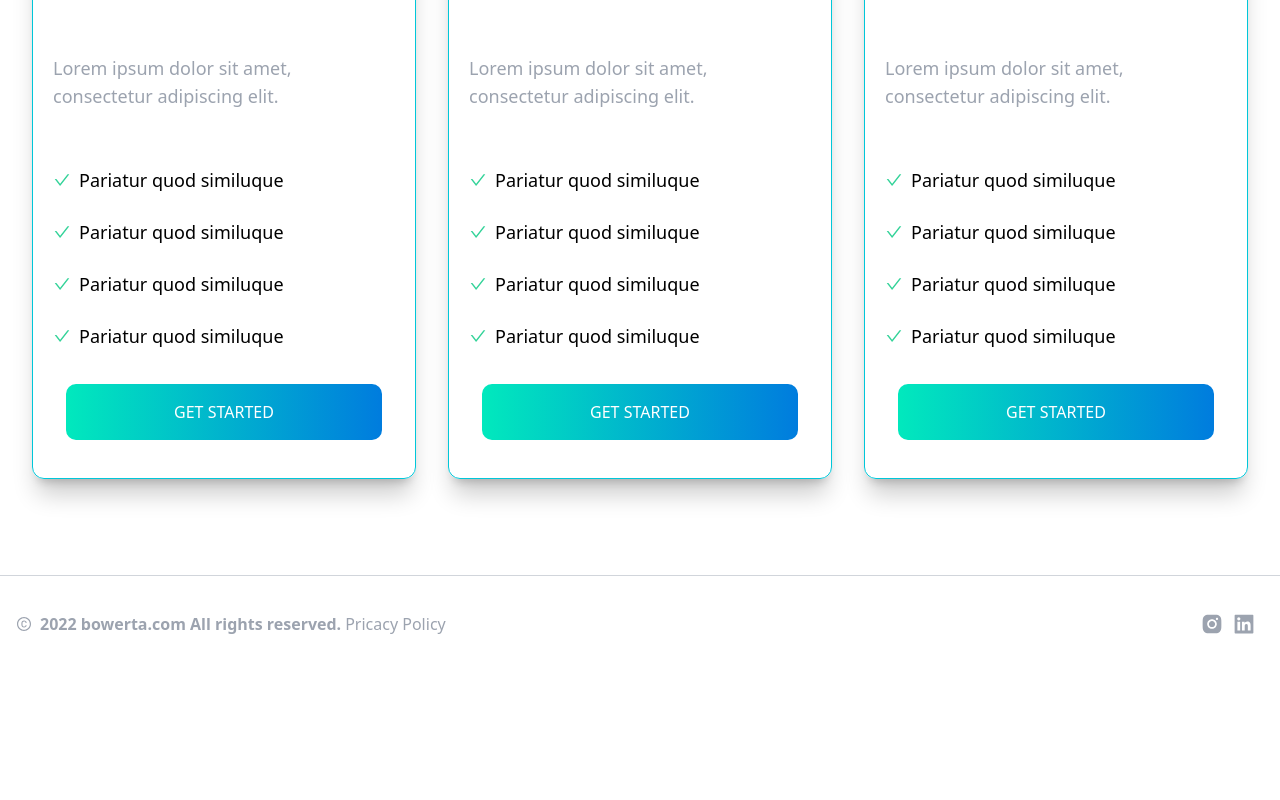
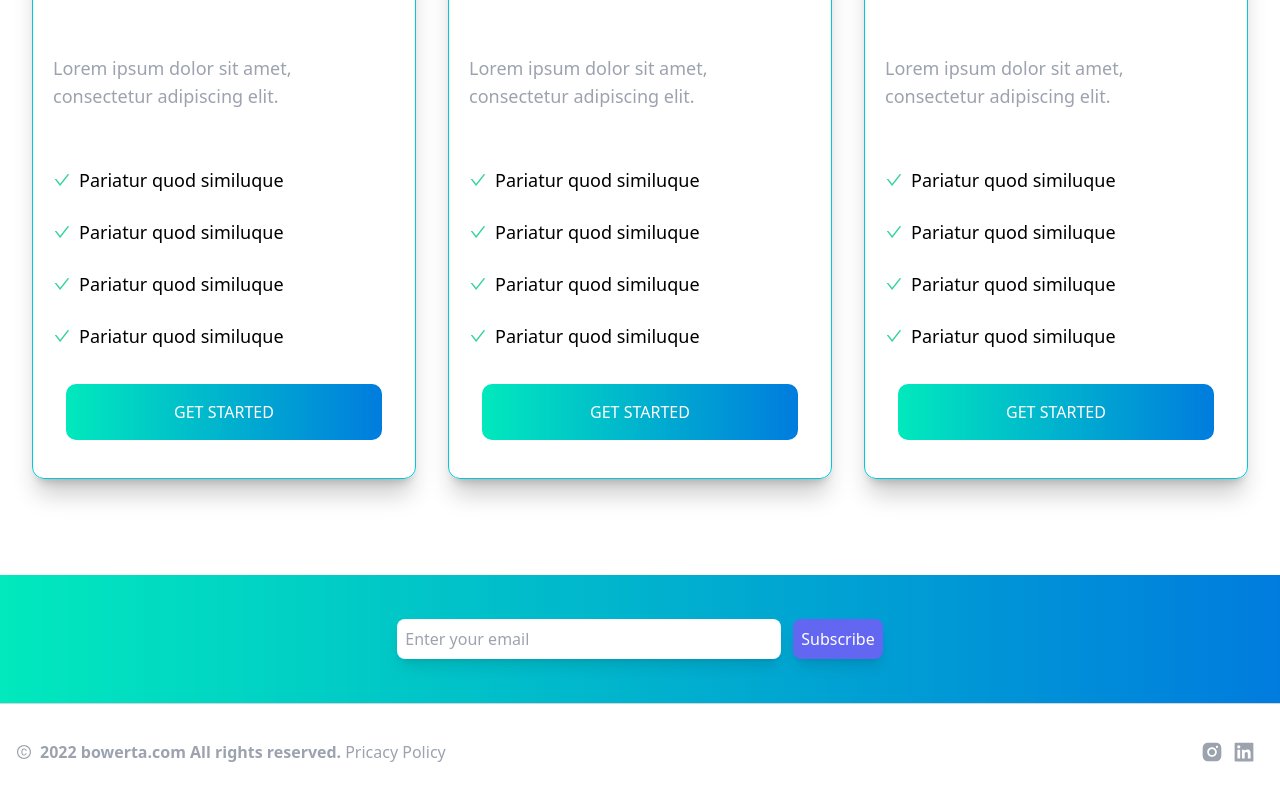
Before and after one commit to tahsinkoc/bowerta, a Next.js app: page / in a window 1280 px wide. Shown: the part 2507-3307 px from the top of the page. Before the commit the page ends 3179 px from the top, so only its background shows below. Built offline with nearby package versions, Linux system fonts and the light colour scheme.

Commit message:
Added email compoenet to footer

```diff
--- a/components/Footer.js
+++ b/components/Footer.js
@@ -1,7 +1,14 @@
-import {AiOutlineCopyright, AiFillInstagram, AiFillLinkedin} from 'react-icons/ai'
+import { AiOutlineCopyright, AiFillInstagram, AiFillLinkedin } from 'react-icons/ai'
 
 function Footer() {
     return (
+        <div>
+            <div className="w-full h-32 bg-gradient-to-r from-fr to-t flex items-center justify-center">
+                <div className="h-16 flex items-center w-full justify-center">
+                    <input type="mail" className='p-2 md:w-96 w-3/4 rounded-lg outline-0 shadow-lg' placeholder='Enter your email'/>
+                    <button className='ml-3 p-2 rounded-lg bg-sub text-mainBg shadow-lg'>Subscribe</button>
+                </div>
+            </div>
             <div className='border-G border-t-[1px] w-full text-cc'>
                 <div className="max-w-screen-xl mx-auto h-24 flex items-center p-4 justify-between">
                     <h2 className='flex items-center'>
@@ -11,11 +18,12 @@ function Footer() {
                     </h2>
                     <div className='flex'>
                         <a href="#" className='text-2xl mr-2'>
-                    <AiFillInstagram/>
+                            <AiFillInstagram />
                         </a>
                         <a href="#" className='text-2xl mr-2'>
-                    <AiFillLinkedin/>
+                            <AiFillLinkedin />
                         </a>
+                    </div>
                 </div>
             </div>
         </div>
--- a/components/Services.js
+++ b/components/Services.js
@@ -109,7 +109,7 @@ function Services() {
                         </p>
                         <p className='ml-2'>Pariatur quod similuque</p>
                     </h3>
-                    <button className=' my-5 rounded-xl p-4 text-mainBg bg-gradient-to-r from-fr to-t w-11/12 hover:border-sccColor hover:bg-none hover:text-sccColor border-[2px]'>GET STARTED</button>
+                    <button className='transition-all my-5 rounded-xl p-4 text-mainBg bg-gradient-to-r from-fr to-t w-11/12 hover:border-sccColor hover:bg-none hover:text-sccColor border-[2px]'>GET STARTED</button>
                 </div>
             </div>
         </div>
--- a/tailwind.config.js
+++ b/tailwind.config.js
@@ -16,6 +16,7 @@ module.exports = {
       'scS': 'rgb(0,0,0, .2)',
       'b': '#E0E7FF',
       'll': '#34D399',
+      'sub': '#6366F1',
       'after': '#0095a3',
       'G': 'rgb(209 213 219)',
       'gr': '#323232',
```
Lines whose indentation alone changed are shown as unchanged.
